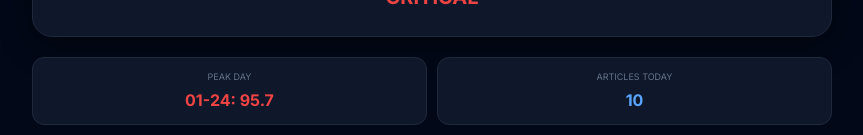
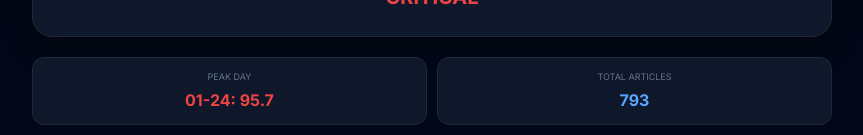
Before and after one commit to GeoTouhme/Political_Analyzer, a React (Vite) app in the folder dashboard_v3/: page / in a window 1280 px wide. Shown: the part 284-419 px from the top of the page, without its empty margins (208-1071 px from the left). Built offline with nearby package versions, Linux system fonts and the light colour scheme.

Commit message:
auto-sync: v3 analysis update 2026-02-28 16:43

```diff
--- a/dashboard_v3/src/App.jsx
+++ b/dashboard_v3/src/App.jsx
@@ -118,8 +118,8 @@ export default function App() {
           <div style={{ fontSize: 16, fontWeight: 800, color: "#ef4444" }}>{peakDay.date}: {peakDay.avg}</div>
         </div>
         <div style={{ background: "#0f172a", border: "1px solid #1e293b", borderRadius: 12, padding: "12px", textAlign: 'center' }}>
-          <div style={{ fontSize: 9, color: "#64748b", textTransform: "uppercase", marginBottom: 4 }}>Articles Today</div>
-          <div style={{ fontSize: 16, fontWeight: 800, color: "#58a6ff" }}>{latestDay.articles}</div>
+          <div style={{ fontSize: 9, color: "#64748b", textTransform: "uppercase", marginBottom: 4 }}>Total Articles</div>
+          <div style={{ fontSize: 16, fontWeight: 800, color: "#58a6ff" }}>{meta.article_count || articles.length}</div>
         </div>
       </div>
 
```
Also changed, not shown: 2 other files (tests, documents, lock files or other folders).
